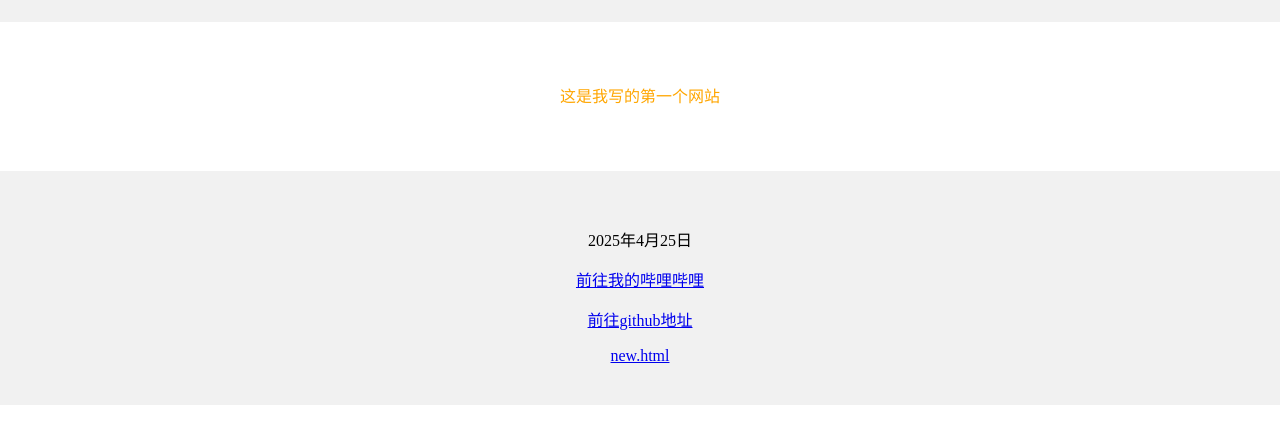
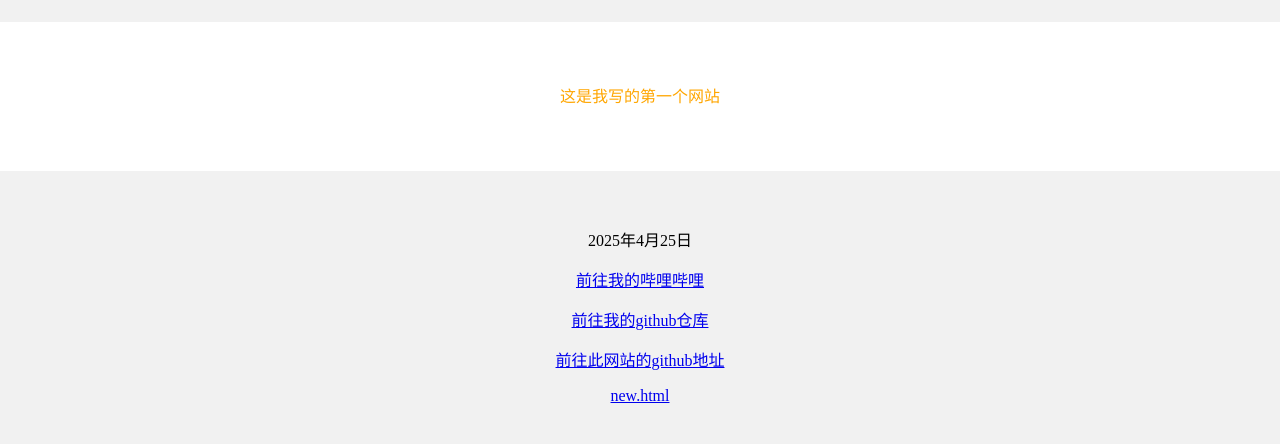
Before and after one commit to FRANKK2333/my-test-program-250425, a plain HTML site: page index.html in a window 1280 px wide. Shown: the part 630-1074 px from the top of the page. Before the commit the page ends 1035 px from the top, so only its background shows below. Drawn offline with Linux system fonts and the light colour scheme.

Commit message:
Update index.html

```diff
--- a/index.html
+++ b/index.html
@@ -43,7 +43,12 @@
       >
       <p></p>
       <a href="https://frankk2333.github.io/my-test-program-250425/"
-        >前往github地址</a
+        >前往我的github仓库</a
+      >
+
+      <p></p>
+      <a href="https://frankk2333.github.io/my-test-program-250425/"
+        >前往此网站的github地址</a
       >
       <p></p>
       <a href="https://frankk2333.github.io/my-test-program-250425/new.html"
```
